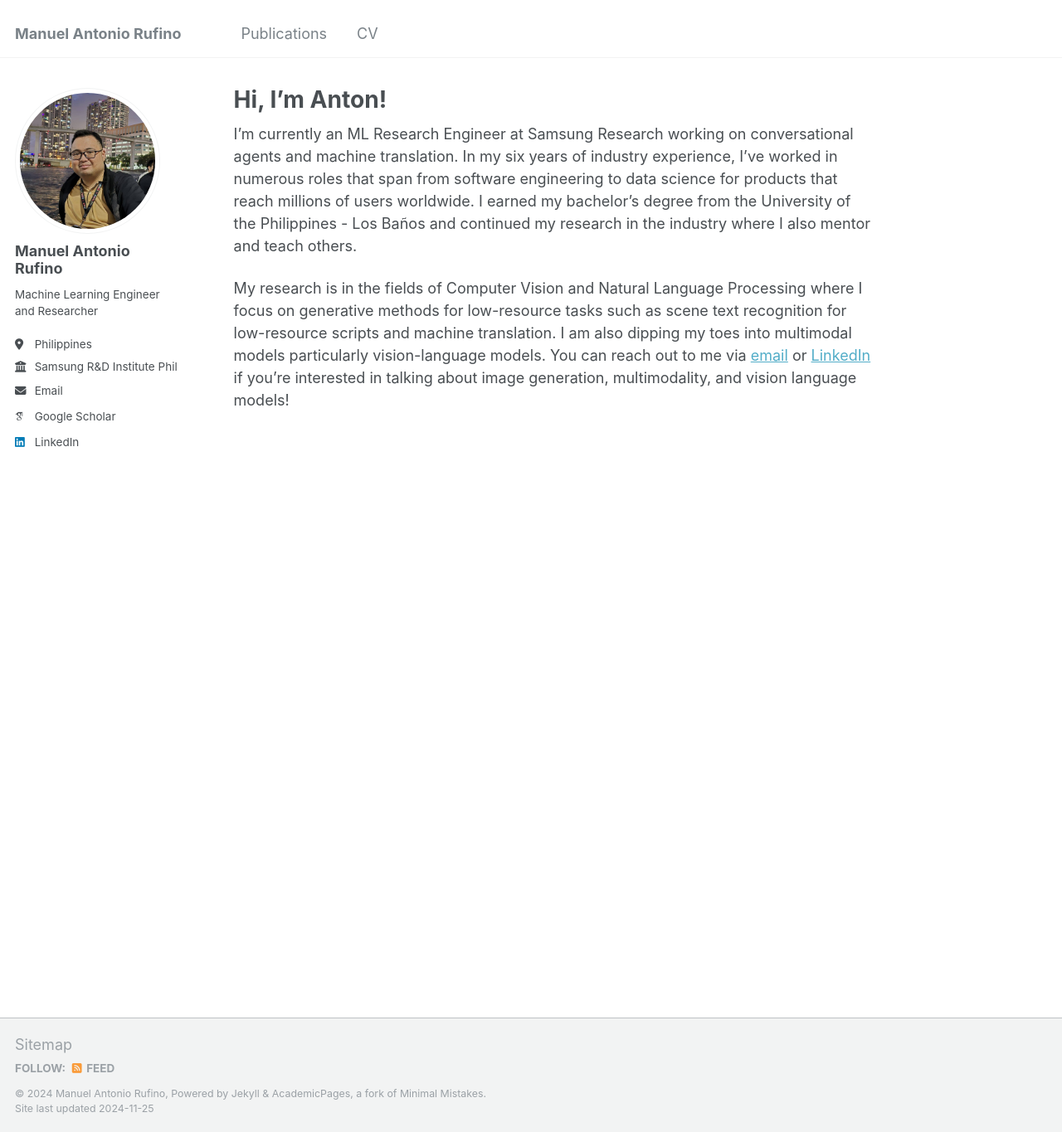
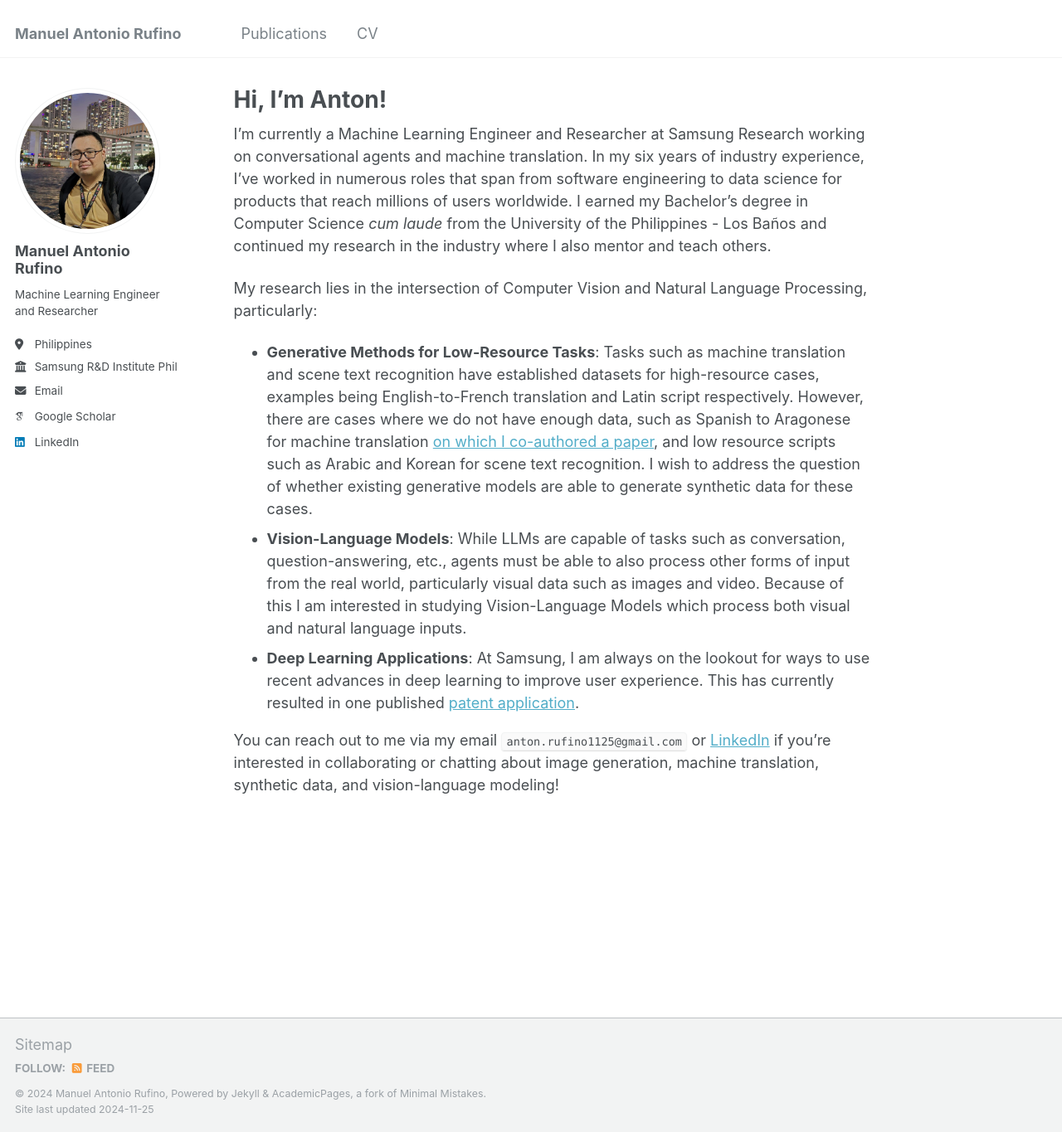
Before and after one commit to antonrufino/antonrufino.github.io, a Jekyll site: the page built from _pages/about.md, in a window 1280 px wide and 1365 px high. Shown: the whole window at 83% size. Built offline with Jekyll 4.4.1, drawn with Linux system fonts in a browser that asks for light colours; some web fonts are replaced.

Commit message:
Improve about and CV pages

```diff
--- a/_pages/about.md
+++ b/_pages/about.md
@@ -7,6 +7,11 @@ redirect_from:
   - /about.html
 ---
 
-I’m currently an ML Research Engineer at Samsung Research working on conversational agents and machine translation. In my six years of industry experience, I’ve worked in numerous roles that span from software engineering to data science for products that reach millions of users worldwide. I earned my bachelor’s degree from the University of the Philippines - Los Baños and continued my research in the industry where I also mentor and teach others.
+I’m currently a Machine Learning Engineer and Researcher at Samsung Research working on conversational agents and machine translation. In my six years of industry experience, I’ve worked in numerous roles that span from software engineering to data science for products that reach millions of users worldwide. I earned my Bachelor’s degree in Computer Science *cum laude* from the University of the Philippines - Los Baños and continued my research in the industry where I also mentor and teach others.
 
-My research is in the fields of Computer Vision and Natural Language Processing where I focus on generative methods for low-resource tasks such as scene text recognition for low-resource scripts and machine translation. I am also dipping my toes into multimodal models particularly vision-language models. You can reach out to me via [email](mailto:anton.rufino1125@gmail.com) or [LinkedIn](https://www.linkedin.com/in/antonrufino/) if you’re interested in talking about image generation, multimodality, and vision language models!
+My research lies in the intersection of Computer Vision and Natural Language Processing, particularly:
+- **Generative Methods for Low-Resource Tasks**: Tasks such as machine translation and scene text recognition have established datasets for high-resource cases, examples being English-to-French translation and Latin script respectively. However, there are cases where we do not have enough data, such as Spanish to Aragonese for machine translation [on which I co-authored a paper](https://aclanthology.org/2024.wmt-1.86/), and low resource scripts such as Arabic and Korean for scene text recognition. I wish to address the question of whether existing generative models are able to generate synthetic data for these cases.
+- **Vision-Language Models**: While LLMs are capable of tasks such as conversation, question-answering, etc., agents must be able to also process other forms of input from the real world, particularly visual data such as images and video. Because of this I am interested in studying Vision-Language Models which process both visual and natural language inputs.
+- **Deep Learning Applications**: At Samsung, I am always on the lookout for ways to use recent advances in deep learning to improve user experience. This has currently resulted in one published [patent application](https://patents.google.com/patent/WO2024128677A1/en).
+
+You can reach out to me via my email `anton.rufino1125@gmail.com` or [LinkedIn](https://www.linkedin.com/in/antonrufino/) if you’re interested in collaborating or chatting about image generation, machine translation, synthetic data, and vision-language modeling!
```
Also changed, not shown: _pages/cv.md (+3 -4 lines).
